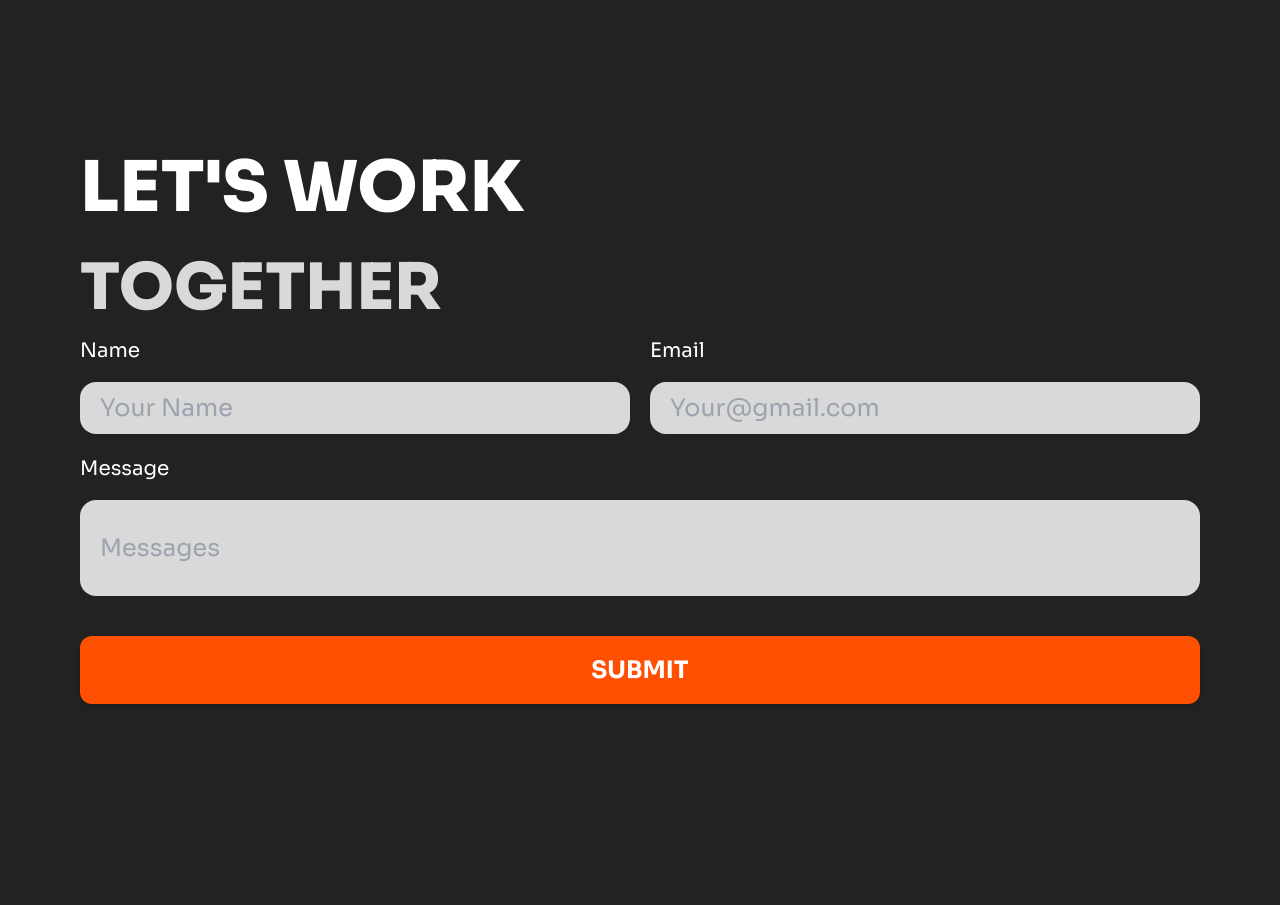
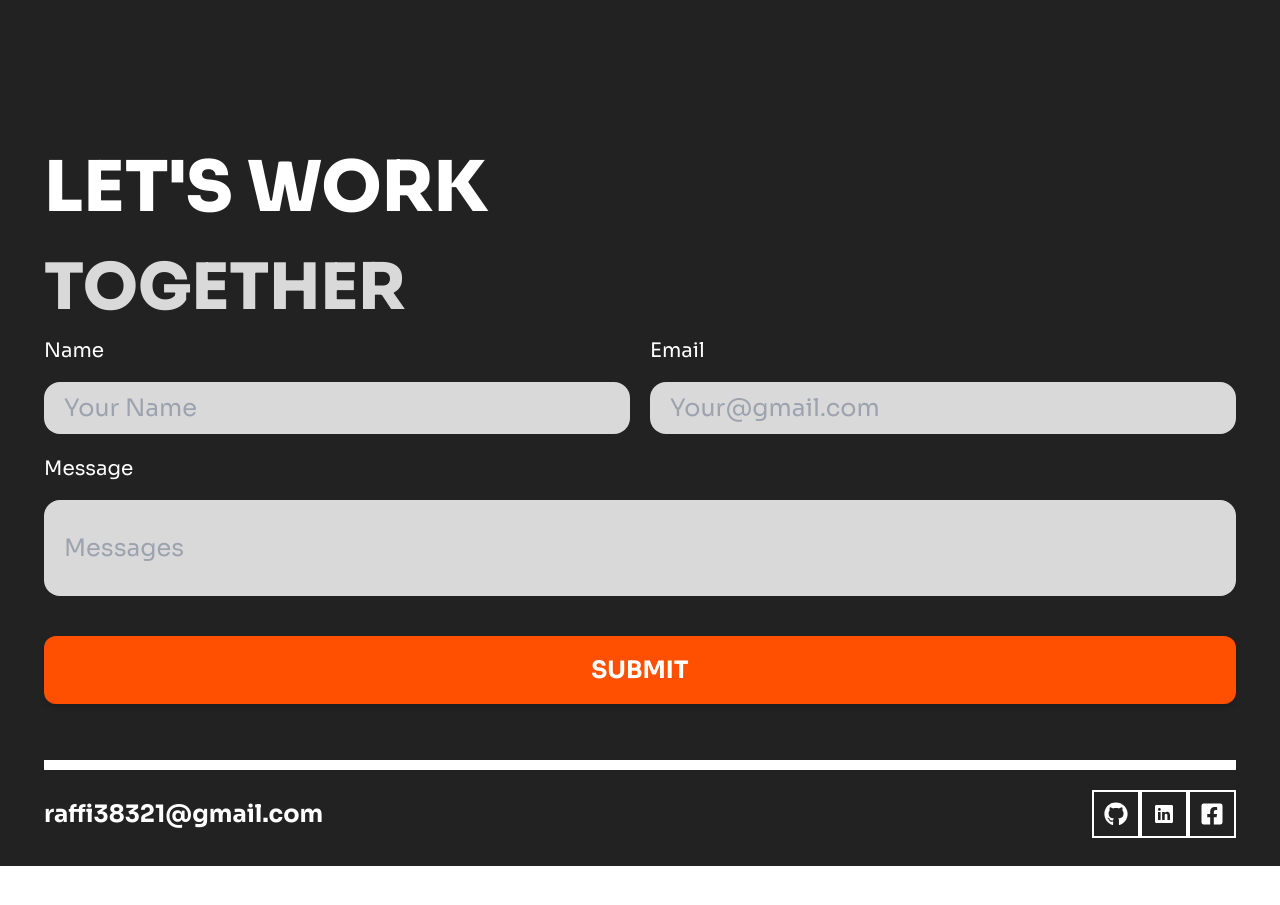
Before and after one commit to Raffi38321/Web-Porto, a React (Vite) app: page / in a window 1280 px wide. Shown: the part 1293-2198 px from the top of the page. After the commit the page ends 2159 px from the top, so only its background shows below. Built offline with nearby package versions, Linux system fonts and the light colour scheme.

Commit message:
feat:footer

```diff
--- a/package.json
+++ b/package.json
@@ -13,6 +13,7 @@
     "motion": "^12.29.2",
     "react": "^19.2.0",
     "react-dom": "^19.2.0",
+    "react-icons": "^5.5.0",
     "react-router-dom": "^7.13.0"
   },
   "devDependencies": {
--- a/src/components/ButtonNav.tsx
+++ b/src/components/ButtonNav.tsx
@@ -1,4 +1,3 @@
-import React from "react";
 import { motion } from "motion/react";
 import { useNavigate } from "react-router-dom";
 
--- a/src/components/ContactSection.tsx
+++ b/src/components/ContactSection.tsx
@@ -4,13 +4,13 @@ const ContactSection = () => {
   const [name, setName] = useState("");
   const [email, setEmail] = useState("");
   const [message, setMessage] = useState("");
-  const handelSubmit = (e) => {
+  const handelSubmit = (e: React.MouseEvent<HTMLButtonElement>) => {
     e.preventDefault();
     console.log(name);
   };
 
   return (
-    <section className="dark-section px-20 py-7 min-h-screen bg-[#222222]">
+    <section className="dark-section px-11 py-7 min-h-[600px] bg-[#222222]">
       <p className="text-[70px] font-sora font-extrabold text-white">
         LET'S WORK
       </p>
--- /dev/null
+++ b/src/components/Footer.tsx
@@ -0,0 +1,29 @@
+import { FaFacebookSquare, FaGithub } from "react-icons/fa";
+import IconComp from "./IconComp";
+import { IoLogoLinkedin } from "react-icons/io";
+
+const Footer = () => {
+  return (
+    <footer className="dark-section px-11 py-7 bg-[#222222]">
+      <div className="border-t-[10px] border-white flex flex-row justify-between items-center">
+        <p className="font-sora text-[20px] lg:text-[24px] mt-5 font-bold text-white">
+          raffi38321@gmail.com
+        </p>
+
+        <section className="mt-5 flex flex-row">
+          <IconComp link="https://github.com/Raffi38321">
+            <FaGithub className="text-white text-2xl hover:text-black" />
+          </IconComp>
+          <IconComp link="https://www.linkedin.com/in/raffi-muhammad-52658130a/">
+            <IoLogoLinkedin className="text-white text-2xl hover:text-black" />
+          </IconComp>
+          <IconComp link="https://www.facebook.com/profile.php?id=100074059760518">
+            <FaFacebookSquare className="text-white text-2xl hover:text-black" />
+          </IconComp>
+        </section>
+      </div>
+    </footer>
+  );
+};
+
+export default Footer;
--- /dev/null
+++ b/src/components/IconComp.tsx
@@ -0,0 +1,21 @@
+import type React from "react";
+
+type t = {
+  children: React.ReactNode;
+  link: string;
+};
+
+const IconComp = ({ children, link }: t) => {
+  return (
+    <a
+      href={link}
+      target="_blank"
+      rel="noopener noreferrer"
+      className="w-12 h-12 flex items-center justify-center border-2 border-white hover:text-black hover:bg-[#FF4F00] transition"
+    >
+      {children}
+    </a>
+  );
+};
+
+export default IconComp;
--- a/src/components/InputComp.tsx
+++ b/src/components/InputComp.tsx
@@ -4,7 +4,7 @@ type T = {
   placeholder: string;
   type: string;
   value: string;
-  setValue: any;
+  setValue: React.Dispatch<React.SetStateAction<string>>;
   text: string;
   bawah?: boolean;
 };
--- a/src/components/IntroText.tsx
+++ b/src/components/IntroText.tsx
@@ -1,4 +1,3 @@
-import React from "react";
 import { motion } from "framer-motion";
 
 type T = {
--- a/src/components/NavBar.tsx
+++ b/src/components/NavBar.tsx
@@ -1,4 +1,4 @@
-import React, { useEffect, useState } from "react";
+import { useEffect, useState } from "react";
 import ButtonNav from "./ButtonNav";
 
 const NavBar = () => {
--- a/src/components/Section2MiddleText.tsx
+++ b/src/components/Section2MiddleText.tsx
@@ -1,4 +1,3 @@
-import React from "react";
 import { motion } from "motion/react";
 
 type T = {
--- a/src/components/SpinText.tsx
+++ b/src/components/SpinText.tsx
@@ -1,4 +1,4 @@
-import React, { useRef, useEffect, useState } from "react";
+import { useRef, useEffect, useState } from "react";
 import { motion } from "framer-motion";
 
 type T = {
--- a/src/pages/HomePage.tsx
+++ b/src/pages/HomePage.tsx
@@ -1,8 +1,8 @@
-import React, { useState } from "react";
 import IntroSection from "../components/IntroSection";
 import NavBar from "../components/NavBar";
 import Section2 from "../components/Section2";
 import ContactSection from "../components/ContactSection";
+import Footer from "../components/Footer";
 
 const HomePage = () => {
   return (
@@ -13,6 +13,7 @@ const HomePage = () => {
         <Section2 />
         <ContactSection />
       </main>
+      <Footer />
     </div>
   );
 };
```
Also changed, not shown: 1 other file (tests, documents, lock files or other folders).
